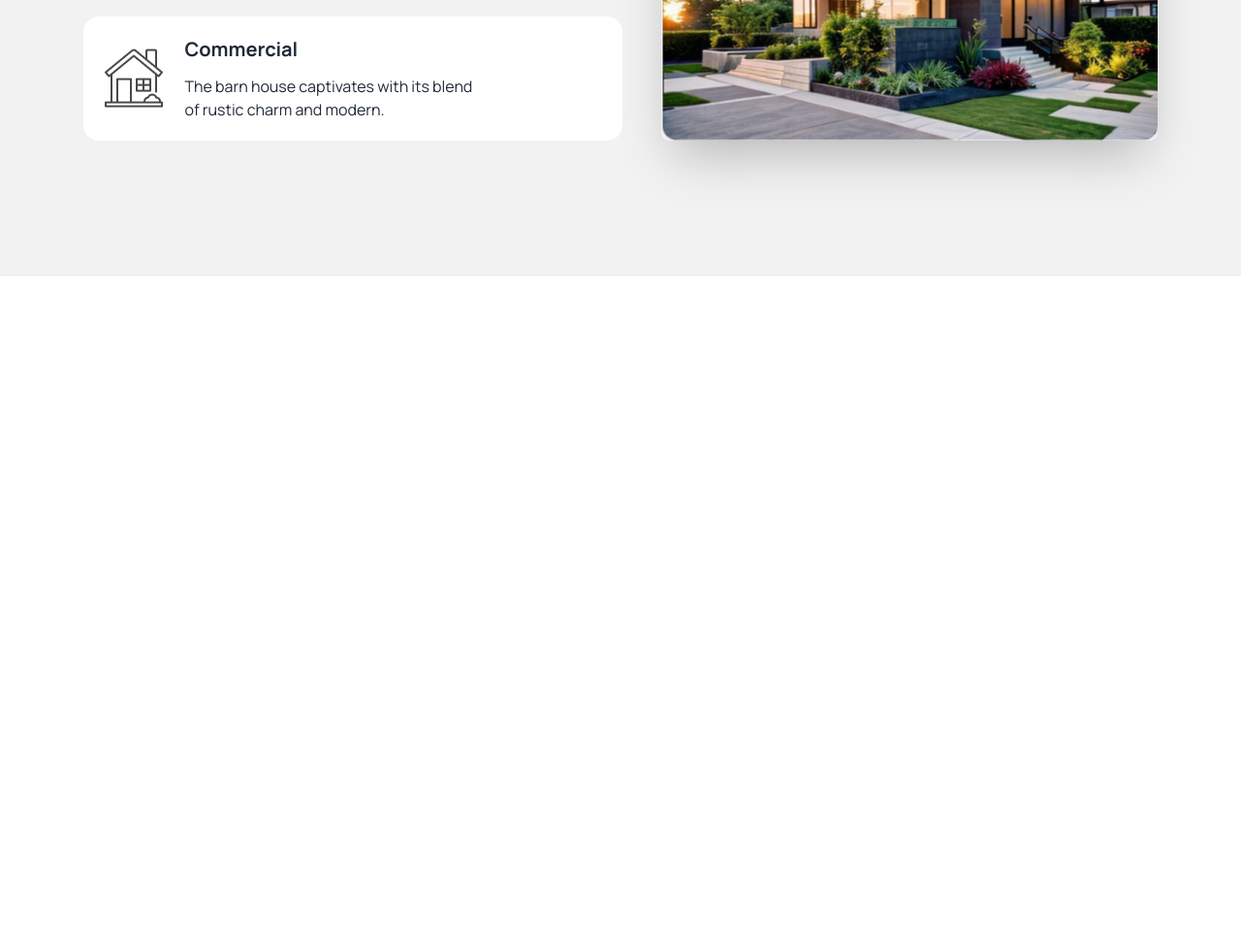
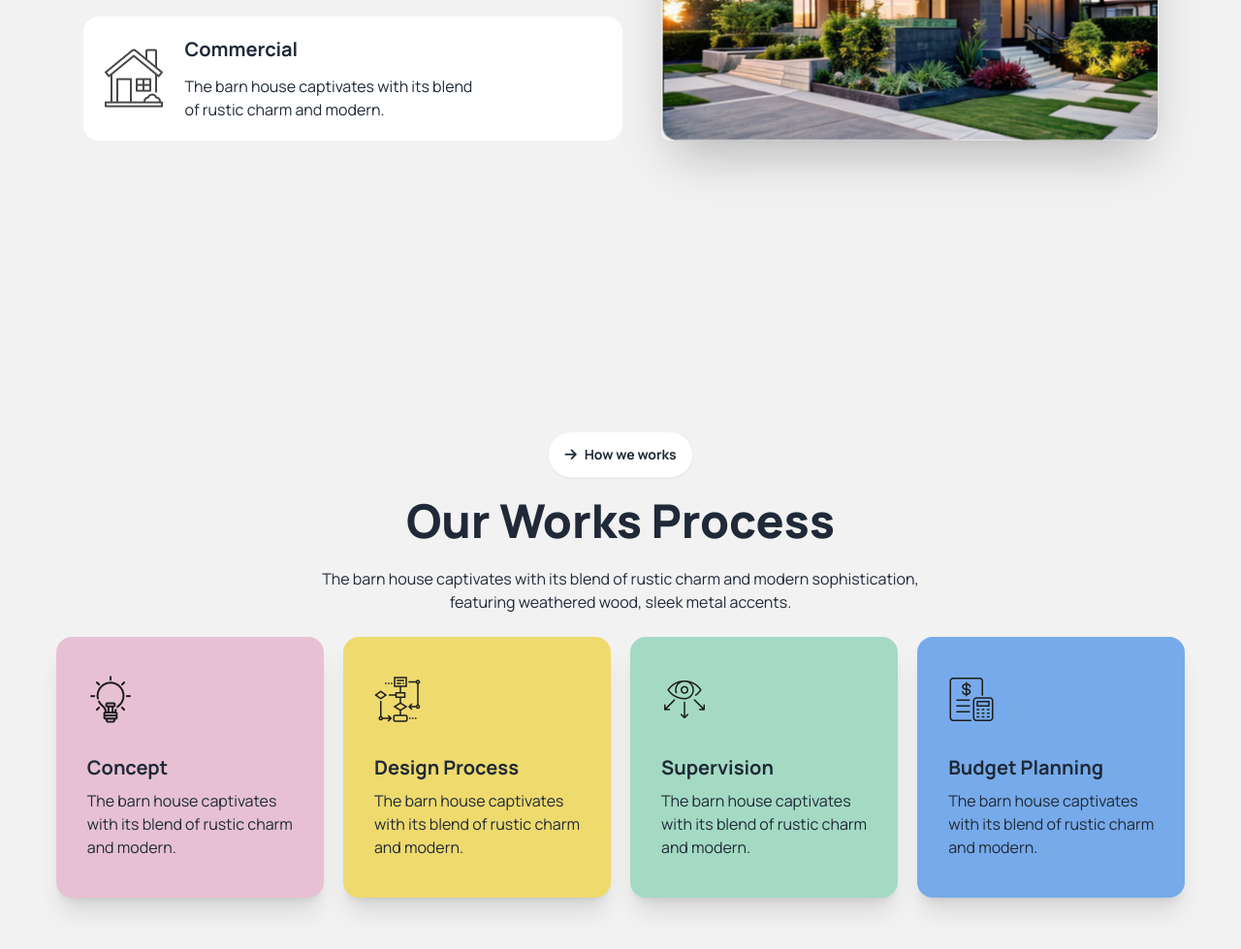
Before and after one commit to abir-hasan59/my-3rd-assignment, a plain HTML site: page index.html in a window 1280 px wide. Shown: the part 1269-2248 px from the top of the page at 97% size. Before the commit the page ends 1554 px from the top, so only its background shows below. Drawn offline with nearby package versions, Linux system fonts and the light colour scheme.

Commit message:
our works process section complete

```diff
--- a/index.html
+++ b/index.html
@@ -168,6 +168,80 @@
         </div>
 
        </section>
+       <!-- our works -->
+       <section>
+        <div class="hero bg-base-200 min-h-screen">
+          <div class="hero-content text-center">
+            <div>
+              <button class="btn bg-[#FFFFFF] rounded-3xl mb-5 font-bold">
+                <i class="fa-solid fa-arrow-right"></i> How we works
+              </button>
+              <h1 class="text-2xl md:text-5xl font-extrabold">Our Works Process</h1>
+              <p class="py-6">
+                The barn house captivates with its blend of rustic charm and modern sophistication,<br class="hidden sm:block"> featuring weathered wood, sleek metal accents.
+              </p>
+              <!-- cards -->
+               <div class="flex flex-col md:flex-row gap-5">
+                <!-- card 1 -->
+                 <div class="card bg-[#E7C1D3] max-w-sm shadow-xl items-start">
+                   <figure class="px-8 pt-10">
+                     <img
+                       src="./assets/concept.png"
+                       alt=""/>
+                   </figure>
+                   <div class="card-body text-left">
+                     <h2 class="card-title font-bold">Concept</h2>
+                     <p>The barn house captivates <br class="hidden md:block"> with its <br class="sm:hidden"> blend of rustic charm <br class="hidden md:block"> and modern.</p>
+                     <div class="card-actions">
+                     </div>
+                   </div>
+                 </div>
+                <!-- card 2 -->
+                 <div class="card bg-[#EFDA6E] max-w-sm shadow-xl items-start">
+                   <figure class="px-8 pt-10">
+                     <img
+                       src="./assets/flow-chart.png"
+                       alt=""/>
+                   </figure>
+                   <div class="card-body text-left">
+                     <h2 class="card-title font-bold">Design Process</h2>
+                     <p>The barn house captivates <br class="hidden md:block"> with its <br class="sm:hidden"> blend of rustic charm <br class="hidden md:block"> and modern.</p>
+                     <div class="card-actions">
+                     </div>
+                   </div>
+                 </div>
+                <!-- card 3 -->
+                 <div class="card bg-[#A4DAC3] max-w-sm shadow-xl items-start">
+                   <figure class="px-8 pt-10">
+                     <img
+                       src="./assets/vision.png"
+                       alt=""/>
+                   </figure>
+                   <div class="card-body text-left">
+                     <h2 class="card-title font-bold">Supervision</h2>
+                     <p>The barn house captivates <br class="hidden md:block"> with its <br class="sm:hidden"> blend of rustic charm <br class="hidden md:block"> and modern.</p>
+                     <div class="card-actions">
+                     </div>
+                   </div>
+                 </div>
+                <!-- card 4 -->
+                 <div class="card bg-[#77AAEA] max-w-sm shadow-xl items-start">
+                   <figure class="px-8 pt-10">
+                     <img
+                       src="./assets/budget-planning.png"
+                       alt=""/>
+                   </figure>
+                   <div class="card-body text-left">
+                     <h2 class="card-title font-bold">Budget Planning</h2>
+                     <p>The barn house captivates <br class="hidden md:block"> with its <br class="sm:hidden"> blend of rustic charm <br class="hidden md:block"> and modern.</p>
+                     <div class="card-actions">
+                     </div>
+                   </div>
+                 </div>
+               </div>
+          </div>
+        </div>
+       </section>
     </main>
 
     <footer></footer>
```
